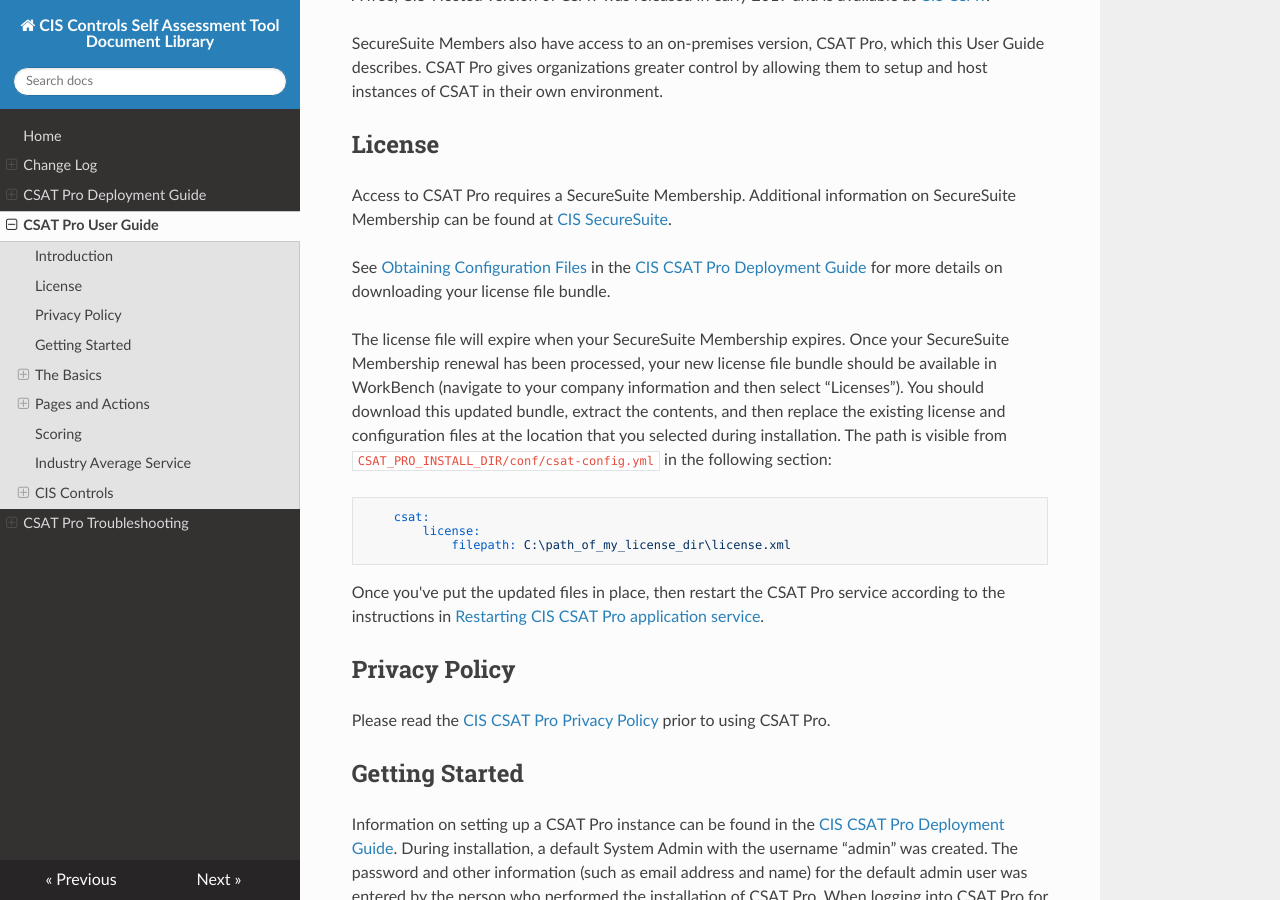
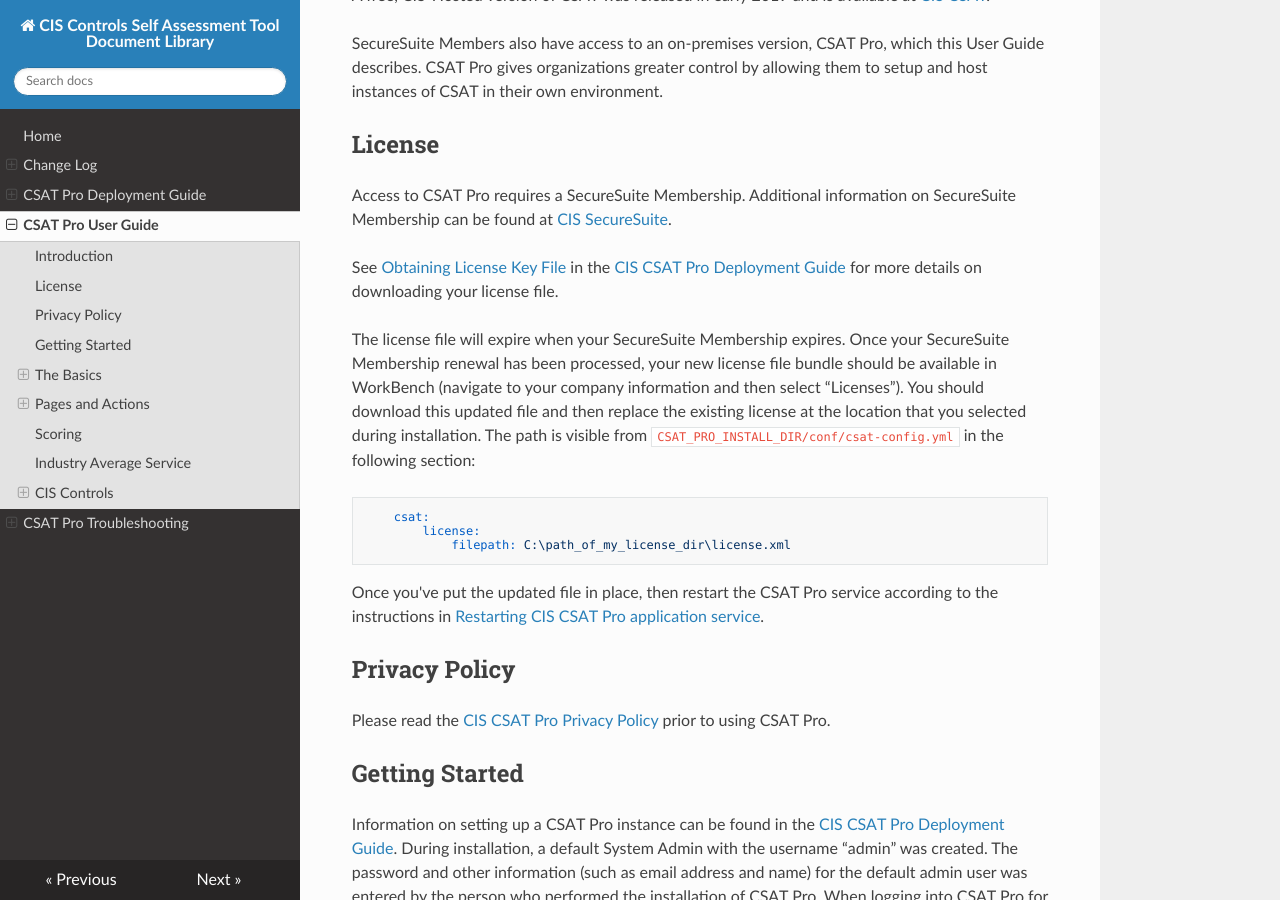
Before and after one commit to CISecurity/CSAT-Docs, an MkDocs documentation site: the page built from docs/source/csat_pro_user_guide.md, in a window 1280 px wide and 900 px high, scrolled down 546 px. Built offline with MkDocs 1.6.1, drawn with Linux system fonts in a browser that asks for light colours; nearby versions of some CDN libraries.

Commit message:
Update csat_pro_user_guide.md
The Obtaining License Key File section in the Deployment Guide changed from Obtaining Configuration Files.  Made similar updates in the User Guide

```diff
--- a/docs/source/csat_pro_user_guide.md
+++ b/docs/source/csat_pro_user_guide.md
@@ -16,16 +16,16 @@ License
 ------------
 Access to CSAT Pro requires a SecureSuite Membership.  Additional information on SecureSuite Membership can be found at [CIS SecureSuite](https://www.cisecurity.org/cis-securesuite/).
 
-See [Obtaining Configuration Files](../CSAT%20Pro%20Deployment/#obtaining-configuration-files) in the [CIS CSAT Pro Deployment Guide](../CSAT%20Pro%20Deployment/) for more details on downloading your license file bundle.
+See [Obtaining License Key File](../CSAT%20Pro%20Deployment/#obtaining-configuration-files) in the [CIS CSAT Pro Deployment Guide](../CSAT%20Pro%20Deployment/) for more details on downloading your license file.
 
-The license file will expire when your SecureSuite Membership expires.  Once your SecureSuite Membership renewal has been processed, your new license file bundle should be available in WorkBench (navigate to your company information and then select “Licenses”).  You should download this updated bundle, extract the contents, and then replace the existing license and configuration files at the location that you selected during installation.
+The license file will expire when your SecureSuite Membership expires.  Once your SecureSuite Membership renewal has been processed, your new license file bundle should be available in WorkBench (navigate to your company information and then select “Licenses”).  You should download this updated file and then replace the existing license at the location that you selected during installation.
 The path is visible from `CSAT_PRO_INSTALL_DIR/conf/csat-config.yml` in the following section:
 
 		csat:
     		license:
         		filepath: C:\path_of_my_license_dir\license.xml
 
-Once you've put the updated files in place, then restart the CSAT Pro service according to the instructions in [Restarting CIS CSAT Pro application service](../CSAT%20Pro%20Deployment/#restartingCSATService).
+Once you've put the updated file in place, then restart the CSAT Pro service according to the instructions in [Restarting CIS CSAT Pro application service](../CSAT%20Pro%20Deployment/#restartingCSATService).
 
 
 Privacy Policy
```
